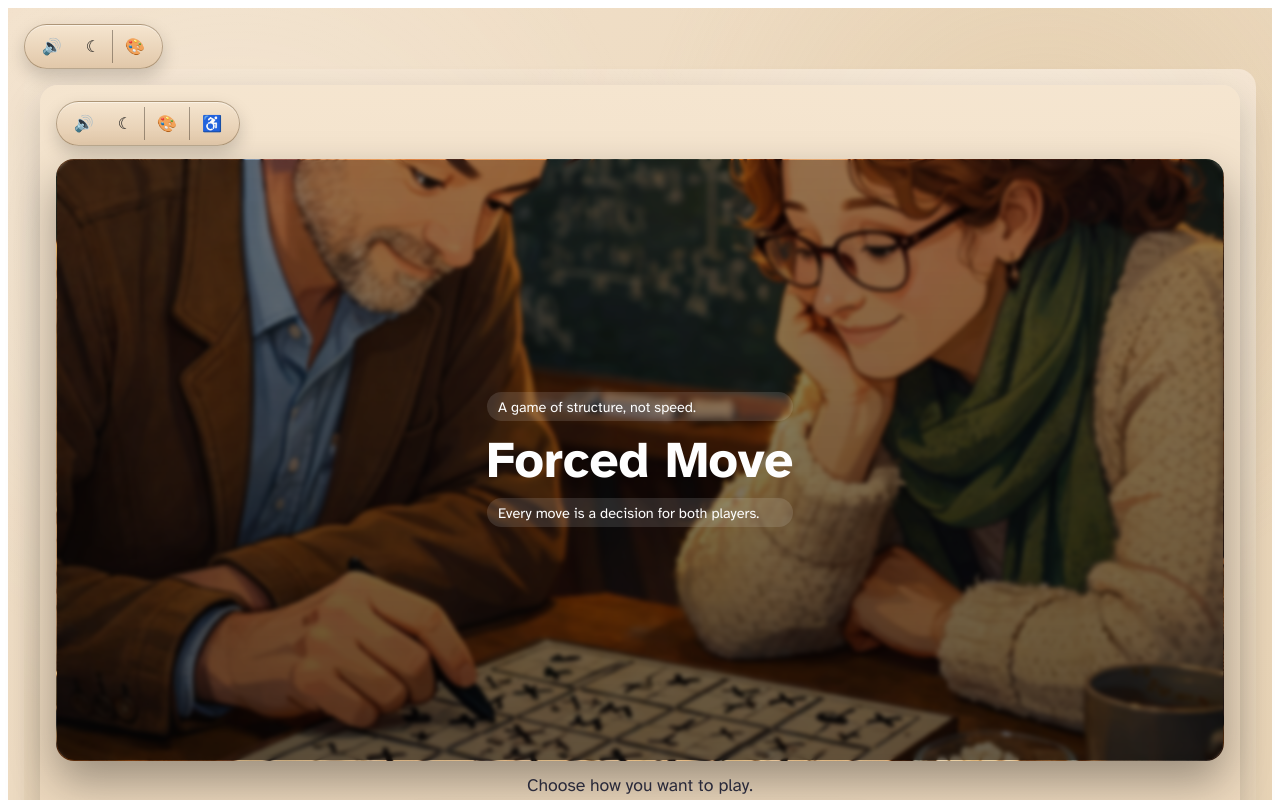
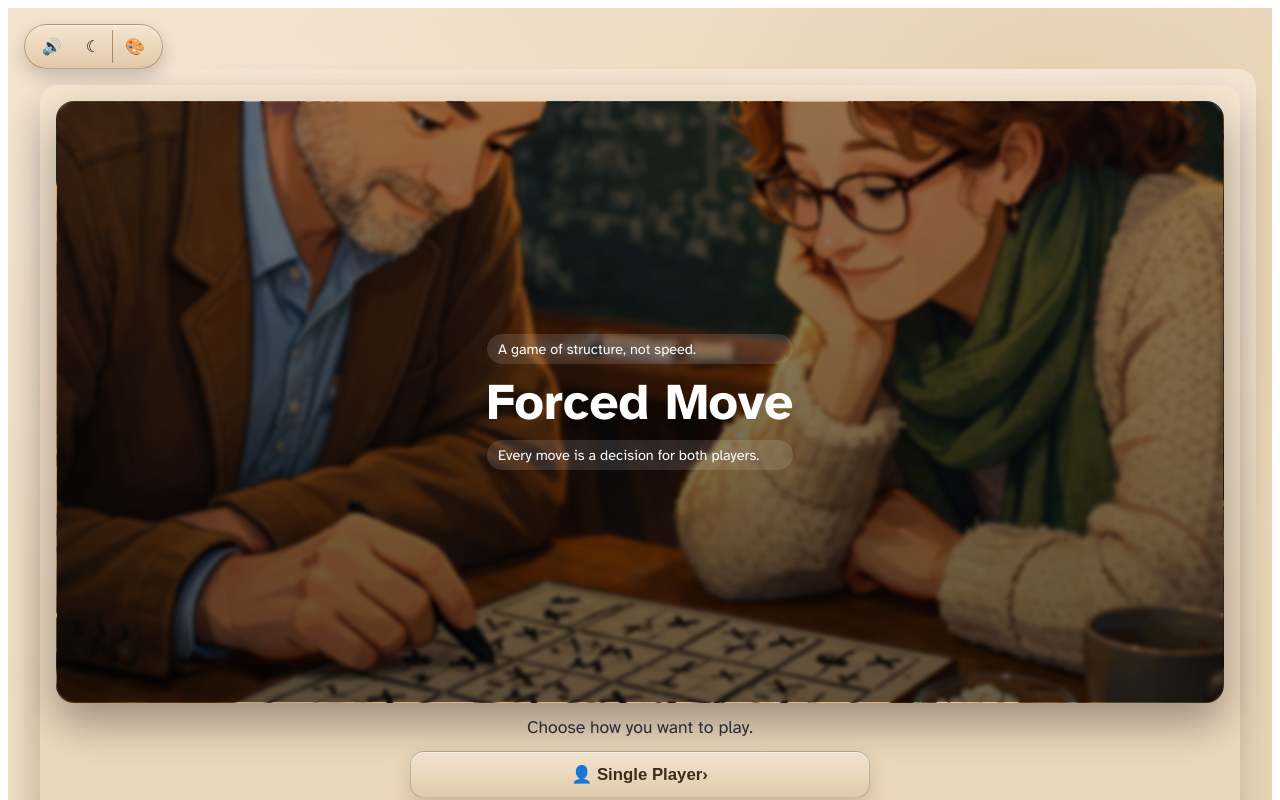
Before and after one commit to TitasDas/forced-move, a React (Vite) app: page / in a window 1280 px wide. Shown: the top 800 px of the page. Built offline with nearby package versions, Linux system fonts and the light colour scheme; a web font is replaced by a local one.

Commit message:
Remove hero top controls and restore helper styling

```diff
--- a/src/App.jsx
+++ b/src/App.jsx
@@ -1,6 +1,5 @@
 import React, { useState } from 'react';
 import AccessibilityBar from './components/AccessibilityBar.jsx';
-import AudioToggle from './components/AudioToggle.jsx';
 import SinglePlayerGame from './components/SinglePlayerGame.jsx';
 import MultiplayerLobby from './components/MultiplayerLobby.jsx';
 import { GAME_VERSION } from '../engine/state.js';
@@ -26,20 +25,6 @@ function StartScreen({ mode, setMode, setScreen, onShowRules }) {
   };
   return (
     <header className="menu-frame parchment">
-      <div className="top-controls">
-        <div className="accessibility-bar">
-          <AudioToggle src="/audio/lofi.mp3" iconOnly />
-          <button className="accessibility-seg" aria-label="Toggle dark mode" title="Dark mode">
-            ☾
-          </button>
-          <button className="accessibility-seg" aria-label="Toggle color palette" title="Palette">
-            🎨
-          </button>
-          <button className="accessibility-seg" aria-label="Accessibility" title="Accessibility">
-            ♿
-          </button>
-        </div>
-      </div>
       <div className="hero-visual banner tall" style={heroStyle} role="img" aria-label="Forced Move chalkboard illustration">
         <div className="hero-overlay vintage">
           <div className="tag ghost">A game of structure, not speed.</div>
```
